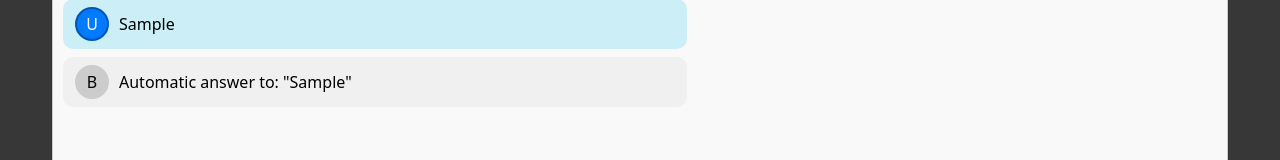
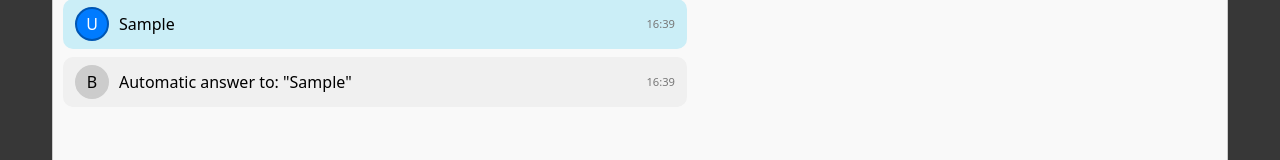
Before and after one commit to siefimov/chat-app, a React (Vite) app: page / in a window 1280 px wide. Both pictures are taken after typing "Sample" into the empty fields and a click on the button "Send". Shown: the part 64-224 px from the top of the page. Built offline with nearby package versions, Linux system fonts and the light colour scheme.

Commit message:
chat-6: + timestamp

```diff
--- a/src/App.css
+++ b/src/App.css
@@ -41,6 +41,12 @@
 .message.bot {
   background-color: #f0f0f0;
   align-self: ftart;
+}
+
+.message-time {
+  font-size: 0.7rem;
+  color: #777;
+  margin-left: auto;
 }
 
 .avatar {
--- a/src/components/ChatInput.tsx
+++ b/src/components/ChatInput.tsx
@@ -16,10 +16,12 @@ export const ChatInput: React.FC = () => {
 
   const handleSendMessage = () => {
     if (inputValue.trim()) {
+      const currentDate = new Date();
       const newMessage: Message = {
         id: Date.now().toString(),
         text: inputValue,
         sender: 'user',
+        timestamp: currentDate,
       };
       addMessage(newMessage);
       clearInputValue();
@@ -32,6 +34,7 @@ export const ChatInput: React.FC = () => {
           id: Date.now().toString() + '-bot',
           text: `Automatic answer to: "${newMessage.text}"`,
           sender: 'bot',
+          timestamp: new Date(),
         };
         addMessage(botMessage);
         setIsBotLoading(false);
--- a/src/components/ChatWindow.tsx
+++ b/src/components/ChatWindow.tsx
@@ -14,6 +14,12 @@ export const ChatWindow: React.FC = () => {
     scrollToBottom();
   }, [messages]);
 
+  const formatTime = (date: Date): string => {
+    const hours = date.getHours().toString().padStart(2, '0');
+    const minutes = date.getMinutes().toString().padStart(2, '0');
+    return `${hours}:${minutes}`;
+  };
+
   return (
     <div className="chat-window">
       {messages.map((message) => (
@@ -28,10 +34,14 @@ export const ChatWindow: React.FC = () => {
               <span className="avatar bot">B</span>
             )}
           </div>
-          <span>{message.text}</span>
+          {/* <span>{message.text}</span> */}
+          <div className="message-text">{message.text}</div>
+          <div className="message-time">{formatTime(message.timestamp)}</div>
         </div>
       ))}
-      {isBotLoading && <div className="message bot loading">Bot is typing...</div>}
+      {isBotLoading && (
+        <div className="message bot loading">Bot is typing...</div>
+      )}
       <div ref={messageEndRef} className="ref" />
     </div>
   );
--- a/src/store.ts
+++ b/src/store.ts
@@ -4,6 +4,7 @@ export interface Message {
   id: string;
   text: string;
   sender: 'user' | 'bot';
+  timestamp: Date;
 }
 
 interface ChatState {
```
